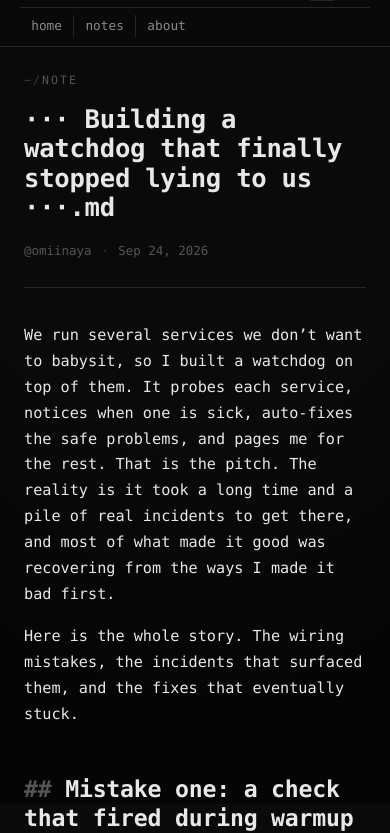
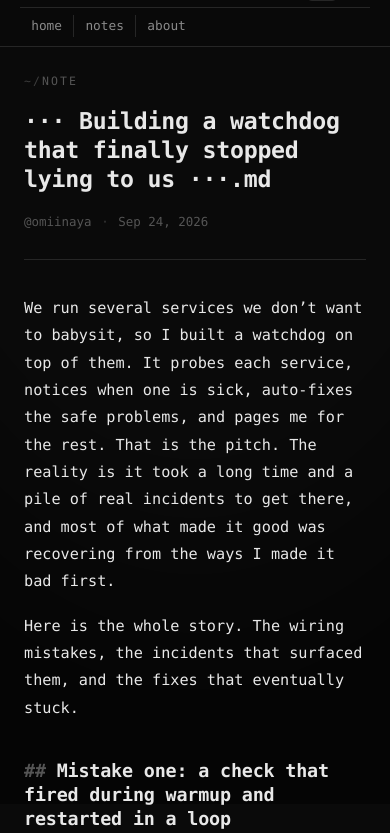
Before and after one commit to omiinaya/oem-log, an Astro site: page /oem-log/blog/building-a-self-healing-watchdog in a window 390 px wide. Shown: the part 40-873 px from the top of the page. Built offline with nearby package versions, Linux system fonts and the light colour scheme; Astro itself is replaced by a stand-in of ours.

Commit message:
Tune article typography for comfortable mobile reading

```diff
--- a/src/layouts/BlogPost.astro
+++ b/src/layouts/BlogPost.astro
@@ -84,6 +84,9 @@ const { title, description, pubDate, updatedDate, heroImage } = Astro.props;
 	.prose :global(a:hover) { color: var(--ink); }
 
 	@media (max-width: 680px) {
-		.post-head h1 { font-size: 1.6rem; }
+		.post-head h1 { font-size: 1.45rem; line-height: 1.25; }
+		.prose :global(h2) { font-size: 1.15rem; line-height: 1.3; }
+		.prose :global(h3) { font-size: 1.05rem; }
+		.prose { line-height: 1.8; }
 	}
 </style>
```
